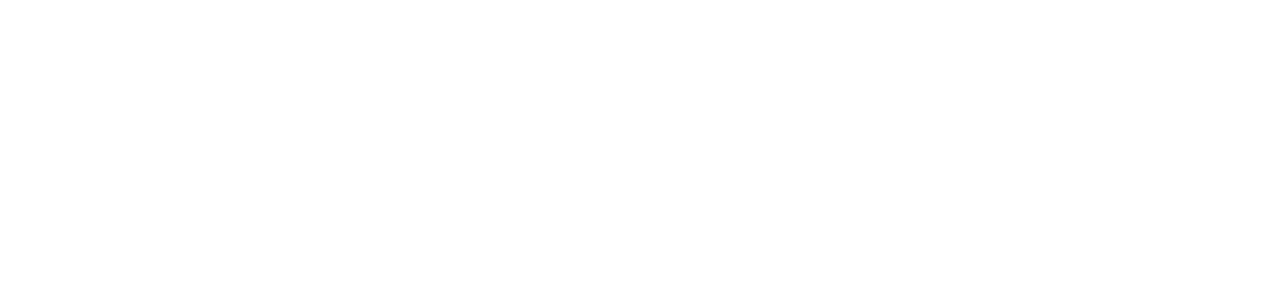
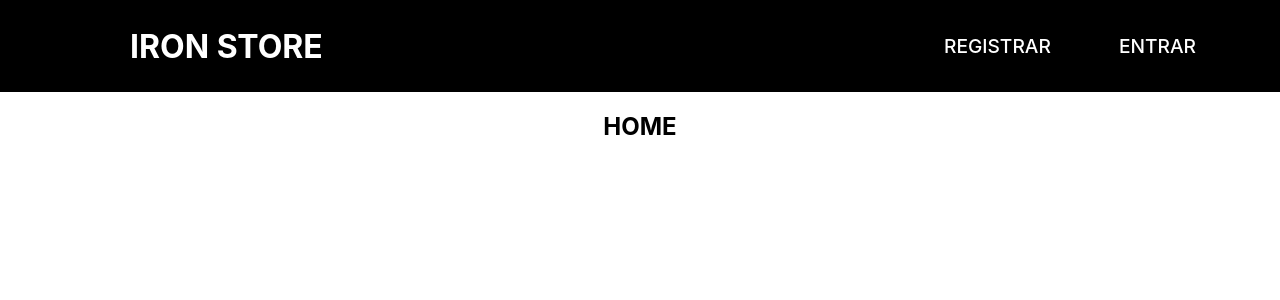
Before and after one commit to Thiarhes/iron-store-react, a React (Create React App) app: page / in a window 1280 px wide. Shown: the top 300 px of the page. Built offline with nearby package versions, Linux system fonts and the light colour scheme.

Commit message:
navbar implemented

```diff
--- a/src/App.js
+++ b/src/App.js
@@ -1,11 +1,28 @@
 import React, { Component } from 'react';
+import NavBar from './components/NavBar';
+import Home from './pages/Home';
+import SignUp from './pages/SignUp';
+import Login from './pages/Login';
+import { Switch, Route } from 'react-router-dom';
 
 export default class App extends Component {
   render() {
     return (
-      <div>
-
+      <div style={divStyle}>
+        <NavBar />
+        <Switch>
+          <Route exact path='/' component={Home} />
+          <Route path='/signup' component={SignUp} />
+          <Route path='/' component={Login} />
+        </Switch>
       </div>
     )
   }
 }
+
+const divStyle = {
+  display: 'flex',
+  alignItems: 'center',
+  flexDirection: 'column',
+  textTransform: 'uppercase',
+}
--- /dev/null
+++ b/src/components/Button.js
@@ -0,0 +1,9 @@
+import React from 'react'
+
+export const Button = (props) => {
+    return (
+        <div style={{backgroundColor:props.color}}>
+            {props.name}
+        </div>
+    )
+}
--- /dev/null
+++ b/src/components/NavBar.js
@@ -0,0 +1,52 @@
+import React, { Component } from 'react';
+import { Link } from 'react-router-dom';
+import { Button } from './Button';
+
+export default class NavBar extends Component {
+    render() {
+        return (
+
+            <nav style={navStyle}>
+                <div style={divNavStyleA}>
+                    <Link style={linkStyle} to='/'>
+                        <span><h1 style={{ fontSize: '2em' }}>Iron Store</h1></span>
+                    </Link>
+                </div>
+                <div style={divNavStyleB}>
+                    <Link style={linkStyle} to='/signup'><Button name='Registrar' /></Link>
+                    <Link style={linkStyle} to='/login'><Button name='Entrar' /></Link>
+                </div>
+            </nav>
+
+        )
+    }
+}
+
+const navStyle = {
+    minWidth: '100%',
+    display: 'flex',
+    justifyContent: 'space-between',
+    alignItems: 'center',
+    backgroundColor: 'black',
+}
+
+const divNavStyleA = {
+    marginLeft: '130px',
+    color: 'white',
+}
+
+const divNavStyleB = {
+    display: 'flex',
+    minWidth: '320px',
+    justifyContent: 'space-around',
+    color: 'white',
+    marginRight: '50px',
+    fontSize: '1.2em'
+}
+
+const linkStyle = {
+    color: 'white',
+    textDecoration: 'none',
+    textTransform: 'uppercase',
+    fontWeight: '500',
+}
--- /dev/null
+++ b/src/pages/Home.js
@@ -0,0 +1,11 @@
+import React, { Component } from 'react'
+
+export default class Home extends Component {
+    render() {
+        return (
+            <div>
+               <h2>Home</h2>
+            </div>
+        )
+    }
+}
--- /dev/null
+++ b/src/pages/Login.js
@@ -0,0 +1,11 @@
+import React, { Component } from 'react'
+
+export default class Login extends Component {
+    render() {
+        return (
+            <div>
+                <h2>Login</h2>
+            </div>
+        )
+    }
+}
--- /dev/null
+++ b/src/pages/SignUp.js
@@ -0,0 +1,11 @@
+import React, { Component } from 'react'
+
+export default class SignUp extends Component {
+    render() {
+        return (
+            <div>
+                <h2>SignUp</h2>
+            </div>
+        )
+    }
+}
```
